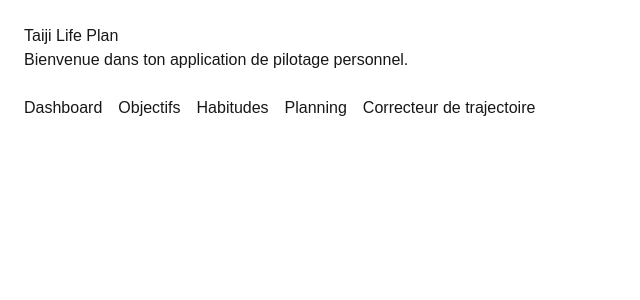
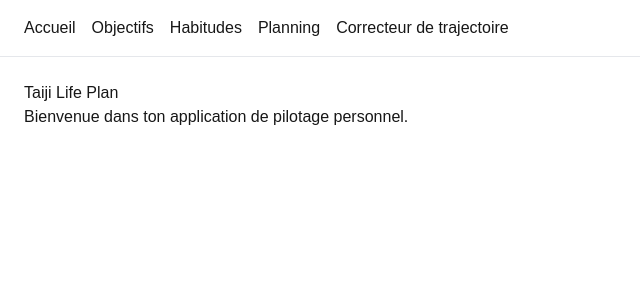
Before and after one commit to Gintaiji/taijilifeplan, a Next.js app: page / in a window 1280 px wide. Shown: the top 300 px of the page, without its empty margins (0-640 px from the left). Built offline with nearby package versions, Linux system fonts and the light colour scheme.

Commit message:
Ajout d'une navigation commune

```diff
--- /dev/null
+++ b/app/components/MainNavigation.tsx
@@ -0,0 +1,39 @@
+import Link from "next/link";
+
+const navStyle = {
+  borderBottom: "1px solid #e5e7eb",
+  padding: "16px 24px",
+};
+
+const listStyle = {
+  display: "flex",
+  gap: "16px",
+  listStyle: "none",
+  padding: 0,
+  margin: 0,
+  flexWrap: "wrap" as const,
+};
+
+export default function MainNavigation() {
+  return (
+    <nav style={navStyle} aria-label="Navigation principale">
+      <ul style={listStyle}>
+        <li>
+          <Link href="/">Accueil</Link>
+        </li>
+        <li>
+          <Link href="/objectifs">Objectifs</Link>
+        </li>
+        <li>
+          <Link href="/habitudes">Habitudes</Link>
+        </li>
+        <li>
+          <Link href="/planning">Planning</Link>
+        </li>
+        <li>
+          <Link href="/trajectoire">Correcteur de trajectoire</Link>
+        </li>
+      </ul>
+    </nav>
+  );
+}
--- a/app/habitudes/page.tsx
+++ b/app/habitudes/page.tsx
@@ -0,0 +1,8 @@
+export default function HabitudesPage() {
+  return (
+    <main style={{ padding: "24px" }}>
+      <h1>Habitudes</h1>
+      <p>Ici, tu pourras suivre tes habitudes quotidiennes.</p>
+    </main>
+  );
+}
--- a/app/layout.tsx
+++ b/app/layout.tsx
@@ -1,5 +1,6 @@
 import type { Metadata } from "next";
 import { Geist, Geist_Mono } from "next/font/google";
+import MainNavigation from "./components/MainNavigation";
 import "./globals.css";
 
 const geistSans = Geist({
@@ -27,7 +28,10 @@ export default function RootLayout({
       lang="en"
       className={`${geistSans.variable} ${geistMono.variable} h-full antialiased`}
     >
-      <body className="min-h-full flex flex-col">{children}</body>
+      <body className="min-h-full flex flex-col">
+        <MainNavigation />
+        {children}
+      </body>
     </html>
   );
 }
--- a/app/page.tsx
+++ b/app/page.tsx
@@ -1,30 +1,8 @@
-import Link from "next/link";
-
 export default function HomePage() {
   return (
     <main style={{ padding: "24px", fontFamily: "Arial, sans-serif" }}>
       <h1>Taiji Life Plan</h1>
       <p>Bienvenue dans ton application de pilotage personnel.</p>
-
-      <nav style={{ marginTop: "24px" }}>
-        <ul style={{ display: "flex", gap: "16px", listStyle: "none", padding: 0, flexWrap: "wrap" }}>
-          <li>
-            <Link href="/">Dashboard</Link>
-          </li>
-          <li>
-            <Link href="/objectifs">Objectifs</Link>
-          </li>
-          <li>
-            <Link href="/habitudes">Habitudes</Link>
-          </li>
-          <li>
-            <Link href="/planning">Planning</Link>
-          </li>
-          <li>
-            <Link href="/trajectoire">Correcteur de trajectoire</Link>
-          </li>
-        </ul>
-      </nav>
     </main>
   );
 }
```
